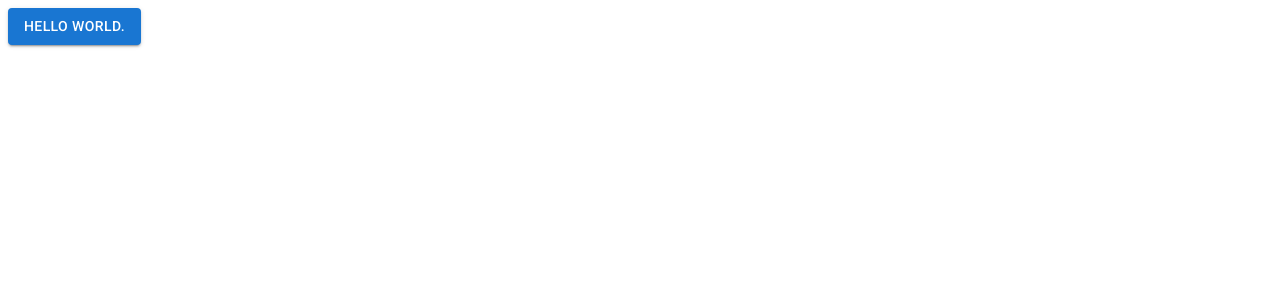
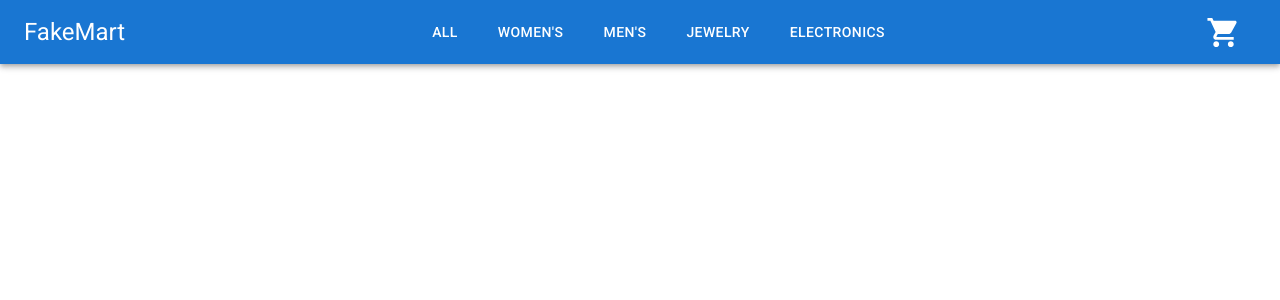
Before and after one commit to ryangholland/shopping-cart, a React (Vite) app: page / in a window 1280 px wide. Shown: the top 300 px of the page. Built offline with nearby package versions, Linux system fonts and the light colour scheme.

Commit message:
Style Navbar component

```diff
--- a/index.html
+++ b/index.html
@@ -3,7 +3,7 @@
   <head>
     <meta charset="UTF-8" />
     <link rel="icon" type="image/svg+xml" href="/vite.svg" />
-    <meta name="viewport" content="width=device-width, initial-scale=1.0" />
+    <meta name="viewport" content="initial-scale=1, width=device-width" />
     <link rel="preconnect" href="https://fonts.googleapis.com" />
     <link rel="preconnect" href="https://fonts.gstatic.com" crossorigin />
     <link
--- a/src/App.jsx
+++ b/src/App.jsx
@@ -1,13 +1,11 @@
-import Button from '@mui/material/Button';
+import Navbar from "./components/Navbar";
 
 function App() {
-
-
   return (
     <>
-      <Button variant="contained">HEllo WoRlD.</Button>
+      <Navbar />
     </>
-  )
+  );
 }
 
-export default App
+export default App;
--- /dev/null
+++ b/src/components/Navbar.jsx
@@ -0,0 +1,64 @@
+import { AppBar, Toolbar, Typography, Link, Button } from "@mui/material";
+import ShoppingCartIcon from '@mui/icons-material/ShoppingCart';
+
+function Navbar() {
+  return (
+    <AppBar position="static">
+      <Toolbar sx={{ justifyContent: "space-between" }}>
+        <Typography variant="h5">FakeMart</Typography>
+        <nav>
+          <Link
+            variant="button"
+            color="inherit"
+            href="#"
+            sx={{ my: 1, mx: 2.5 }}
+            underline="hover"
+          >
+            All
+          </Link>
+          <Link
+            variant="button"
+            color="inherit"
+            href="#"
+            sx={{ my: 1, mx: 2.5 }}
+            underline="hover"
+          >
+            Women's
+          </Link>
+          <Link
+            variant="button"
+            color="inherit"
+            href="#"
+            sx={{ my: 1, mx: 2.5 }}
+            underline="hover"
+          >
+            Men's
+          </Link>
+          <Link
+            variant="button"
+            color="inherit"
+            href="#"
+            sx={{ my: 1, mx: 2.5 }}
+            underline="hover"
+          >
+            Jewelry
+          </Link>
+          <Link
+            variant="button"
+            color="inherit"
+            href="#"
+            sx={{ my: 1, mx: 2.5 }}
+            underline="hover"
+          >
+            Electronics
+          </Link>
+        </nav>
+        <Button>
+          <ShoppingCartIcon fontSize="large" sx={{ color: "white" }} />
+        </Button>
+      </Toolbar>
+    </AppBar>
+  );
+}
+
+export default Navbar;
--- a/src/main.jsx
+++ b/src/main.jsx
@@ -1,9 +1,12 @@
-import React from 'react'
-import ReactDOM from 'react-dom/client'
-import App from './App.jsx'
+import React from "react";
+import ReactDOM from "react-dom/client";
+import App from "./App.jsx";
+import {CssBaseline} from "@mui/material";
 
-ReactDOM.createRoot(document.getElementById('root')).render(
+ReactDOM.createRoot(document.getElementById("root")).render(
   <React.StrictMode>
-    <App />
-  </React.StrictMode>,
-)
+    <CssBaseline>
+      <App />
+    </CssBaseline>
+  </React.StrictMode>
+);
```
